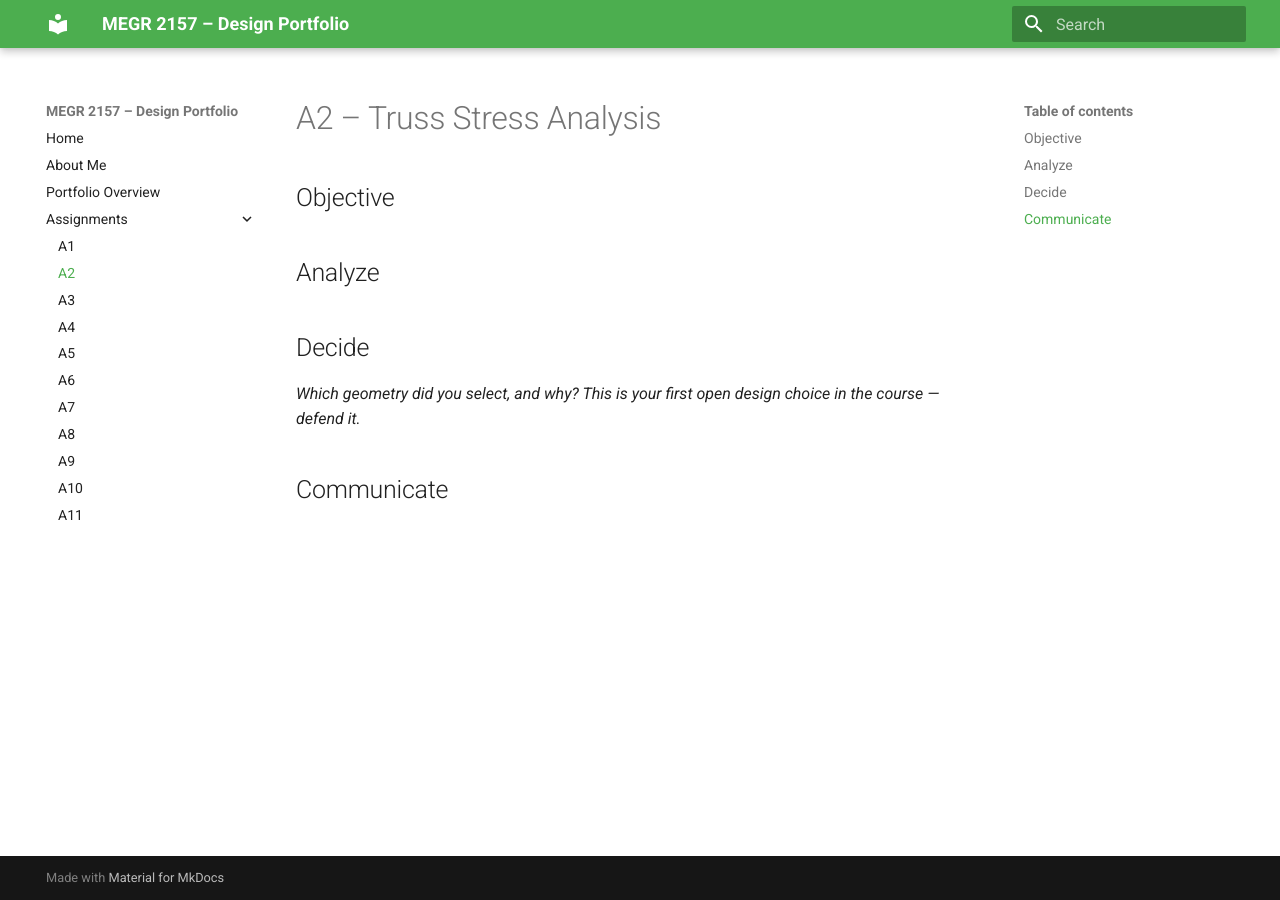
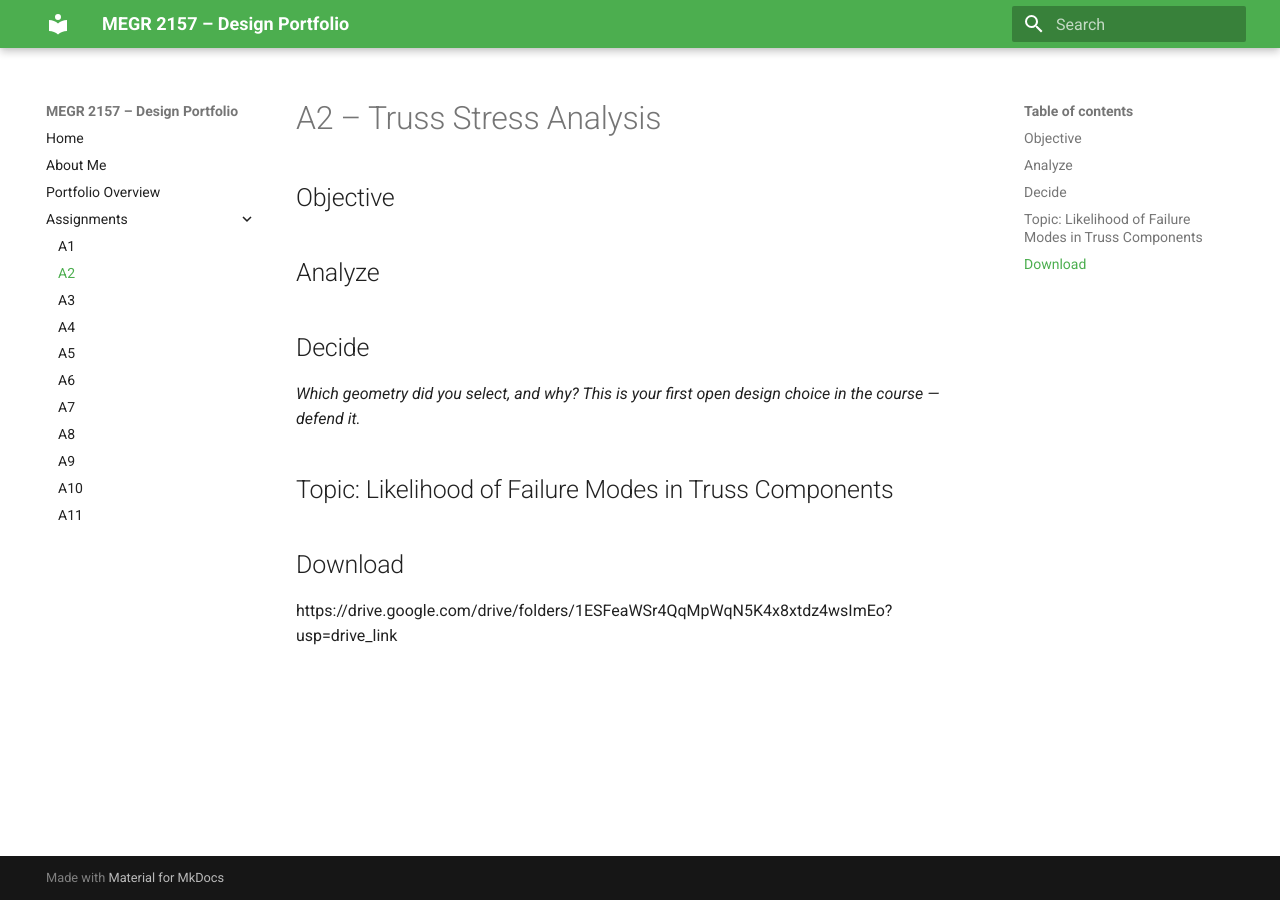
Before and after one commit to seaberr/kohlers-megr2157-portfolio, an MkDocs documentation site: the page built from docs/assignments/A02/index.md, in a window 1280 px wide. Built offline with MkDocs 1.6.1 and Material for MkDocs 9.7.7, drawn with Linux system fonts in a browser that asks for light colours.

Commit message:
Update index.md with new sections and links

```diff
--- a/docs/assignments/A02/index.md
+++ b/docs/assignments/A02/index.md
@@ -9,4 +9,7 @@
 ## Decide
 _Which geometry did you select, and why? This is your first open design choice in the course — defend it._
 
-## Communicate
+## Topic: Likelihood of Failure Modes in Truss Components
+
+## Download
+https://drive.google.com/drive/folders/1ESFeaWSr4QqMpWqN5K4x8xtdz4wsImEo?usp=drive_link
```
